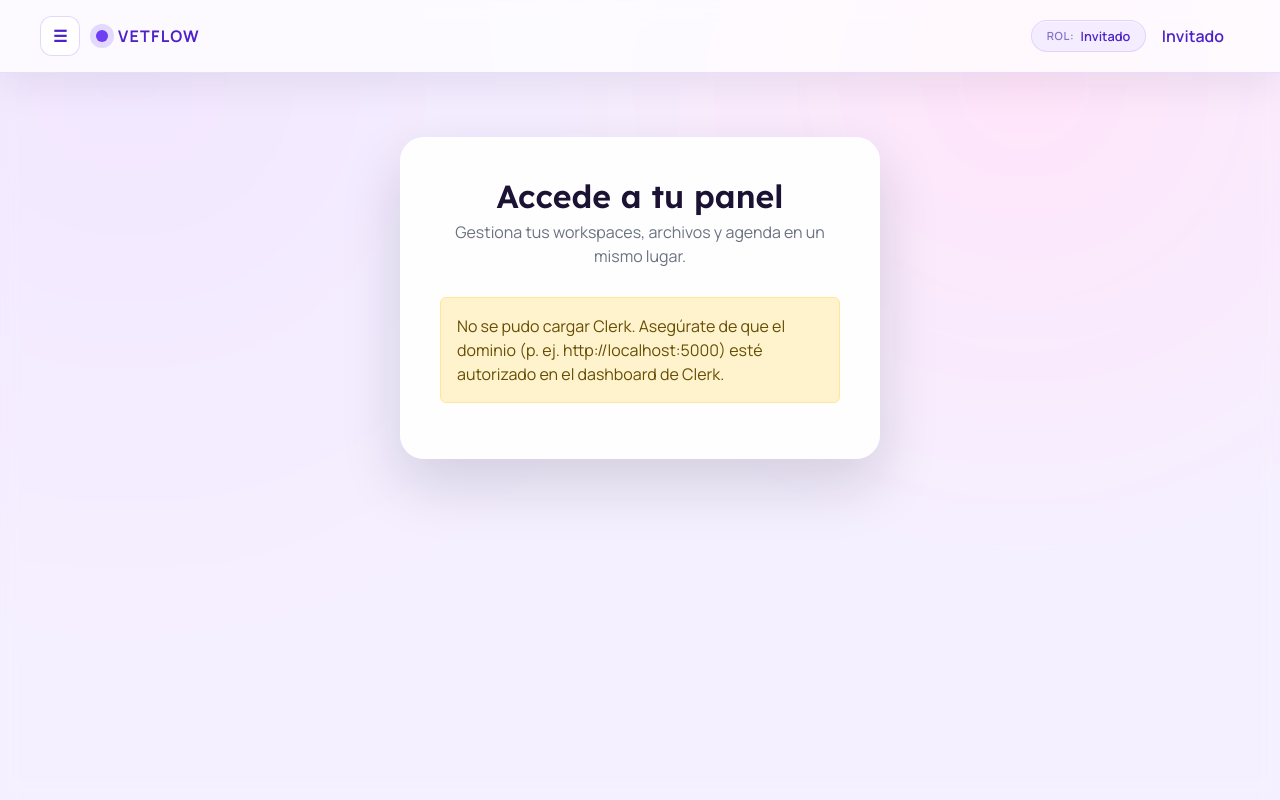
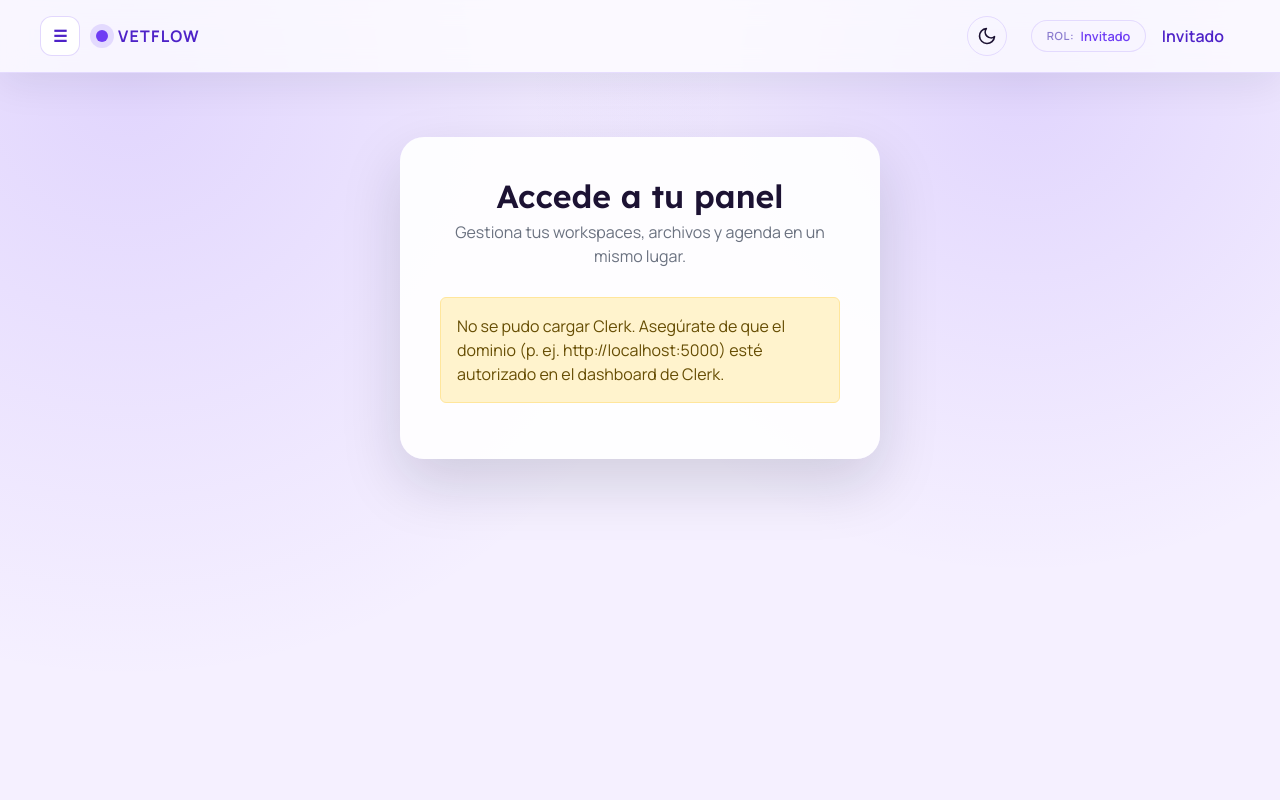
Before and after one commit to ErickF2811/demo-ragknowladgebase, a Flask app: page / in a window 1280 px wide. Run offline with Flask 3, Linux system fonts and the light colour scheme; some libraries are stand-ins or nearby versions.

Commit message:
feat: Implement new application UI structure with file management, calendar tab, core templates, and theme JavaScript, and update README.

```diff
--- /dev/null
+++ b/static/js/theme.js
@@ -0,0 +1,68 @@
+/**
+ * Theme toggle functionality
+ * Handles switching between light and dark modes and persisting preference
+ */
+
+const ThemeManager = {
+    getPreferredTheme() {
+        const storedTheme = localStorage.getItem('theme');
+        if (storedTheme) {
+            return storedTheme;
+        }
+        return window.matchMedia('(prefers-color-scheme: dark)').matches ? 'dark' : 'light';
+    },
+
+    setTheme(theme) {
+        document.documentElement.setAttribute('data-theme', theme);
+        // Also set bootstrap theme if pertinent, though we are using custom styles heavily
+        document.documentElement.setAttribute('data-bs-theme', theme);
+        localStorage.setItem('theme', theme);
+
+        // Dispatch event for other components (like charts) to update
+        window.dispatchEvent(new CustomEvent('themeChanged', { detail: { theme } }));
+
+        this.updateToggleButton(theme);
+    },
+
+    toggle() {
+        const current = this.getPreferredTheme();
+        const next = current === 'dark' ? 'light' : 'dark';
+        this.setTheme(next);
+    },
+
+    updateToggleButton(theme) {
+        const btn = document.getElementById('theme-toggle-btn');
+        if (!btn) return;
+
+        // Update icon based on theme
+        // Sun for light, Moon for dark
+        const icon = theme === 'dark'
+            ? '<svg xmlns="http://www.w3.org/2000/svg" width="20" height="20" viewBox="0 0 24 24" fill="none" stroke="currentColor" stroke-width="2" stroke-linecap="round" stroke-linejoin="round"><circle cx="12" cy="12" r="5"/><line x1="12" y1="1" x2="12" y2="3"/><line x1="12" y1="21" x2="12" y2="23"/><line x1="4.22" y1="4.22" x2="5.64" y2="5.64"/><line x1="18.36" y1="18.36" x2="19.78" y2="19.78"/><line x1="1" y1="12" x2="3" y2="12"/><line x1="21" y1="12" x2="23" y2="12"/><line x1="4.22" y1="19.78" x2="5.64" y2="18.36"/><line x1="18.36" y1="5.64" x2="19.78" y2="4.22"/></svg>'
+            : '<svg xmlns="http://www.w3.org/2000/svg" width="20" height="20" viewBox="0 0 24 24" fill="none" stroke="currentColor" stroke-width="2" stroke-linecap="round" stroke-linejoin="round"><path d="M21 12.79A9 9 0 1 1 11.21 3 7 7 0 0 0 21 12.79z"/></svg>';
+
+        btn.innerHTML = icon;
+        btn.setAttribute('aria-label', `Switch to ${theme === 'dark' ? 'light' : 'dark'} mode`);
+    },
+
+    init() {
+        const theme = this.getPreferredTheme();
+        this.setTheme(theme);
+
+        // Listen for system changes
+        window.matchMedia('(prefers-color-scheme: dark)').addEventListener('change', () => {
+            if (!localStorage.getItem('theme')) {
+                this.setTheme(this.getPreferredTheme());
+            }
+        });
+    }
+};
+
+document.addEventListener('DOMContentLoaded', () => {
+    ThemeManager.init();
+
+    // Attach listener to toggle button if it exists
+    const btn = document.getElementById('theme-toggle-btn');
+    if (btn) {
+        btn.addEventListener('click', () => ThemeManager.toggle());
+    }
+});
--- a/templates/base.html
+++ b/templates/base.html
@@ -13,31 +13,69 @@
   <link rel="stylesheet" href="https://cdn.jsdelivr.net/npm/bootstrap@5.3.2/dist/css/bootstrap.min.css" />
   <style>
     :root {
+      /* Brand Palette */
       --vet-primary: #6f3df4;
+      --vet-primary-hover: #5b2bd1;
       --vet-primary-strong: #4e22c8;
       --vet-accent: #f472b6;
-      --vet-ink: #1c1233;
-      --vet-surface: #f8f5ff;
+
+      /* Semantic - Light Mode Defaults */
+      --vet-bg-app: #f5f0ff;
+      --vet-bg-surface: #ffffff;
+      --vet-bg-surface-translucent: rgba(255, 255, 255, 0.75);
+      --vet-bg-subtle: #f8f5ff;
+      --vet-bg-input: #ffffff;
+
+      --vet-text-main: #1c1233;
+      --vet-text-secondary: #4b5563;
+      --vet-text-muted: #8b7ccf;
+
       --vet-border: #e3d7ff;
+      --vet-border-light: rgba(111, 61, 244, 0.15);
+
+      --vet-shadow-sm: 0 10px 40px rgba(15, 23, 42, 0.08);
+      --vet-shadow-md: 0 15px 40px rgba(15, 23, 42, 0.08);
+    }
+
+    [data-theme="dark"] {
+      --vet-primary: #8b5cf6;
+      --vet-primary-hover: #a78bfa;
+      --vet-primary-strong: #c4b5fd;
+
+      --vet-bg-app: #0b0f19;
+      --vet-bg-surface: #151b2b;
+      --vet-bg-surface-translucent: rgba(21, 27, 43, 0.85);
+      --vet-bg-subtle: #1e2538;
+      --vet-bg-input: #0f1623;
+
+      --vet-text-main: #f3f4f6;
+      --vet-text-secondary: #d1d5db;
+      --vet-text-muted: #9ca3af;
+
+      --vet-border: #2d3748;
+      --vet-border-light: rgba(255, 255, 255, 0.12);
+
+      --vet-shadow-sm: 0 10px 40px rgba(0, 0, 0, 0.3);
+      --vet-shadow-md: 0 15px 40px rgba(0, 0, 0, 0.4);
     }
 
     body {
       font-family: 'Manrope', 'Segoe UI', system-ui, -apple-system, sans-serif;
-      background:
-        radial-gradient(1200px at 10% 10%, #f2e7ff, transparent 50%),
-        radial-gradient(900px at 80% 10%, #ffe4fa, transparent 55%),
-        #f5f0ff;
-      color: var(--vet-ink);
+      background-color: var(--vet-bg-app);
+      background-image:
+        radial-gradient(1200px at 10% 10%, var(--vet-border-light), transparent 50%),
+        radial-gradient(900px at 80% 10%, var(--vet-border-light), transparent 55%);
+      color: var(--vet-text-main);
       min-height: 100vh;
       margin: 0;
+      transition: background-color 0.3s ease, color 0.3s ease;
     }
 
     .app-shell {
       min-height: 100vh;
       display: flex;
       flex-direction: column;
-      backdrop-filter: blur(8px);
-      overflow-x: hidden;
+      /* backdrop-filter and overflow-x moved/removed to fix sticky/fixed positioning */
     }
 
     .panel-container {
@@ -56,10 +94,33 @@
       justify-content: space-between;
       align-items: center;
       padding: 1rem 2.5rem;
-      background: rgba(255, 255, 255, 0.75);
-      border-bottom: 1px solid rgba(124, 58, 237, 0.15);
-      box-shadow: 0 10px 40px rgba(15, 23, 42, 0.08);
+      background: var(--vet-bg-surface-translucent);
+      border-bottom: 1px solid var(--vet-border-light);
+      box-shadow: var(--vet-shadow-sm);
       backdrop-filter: blur(12px);
+    }
+
+    /* Global Dark Mode Overrides for Bootstrap Components */
+    .dropdown-menu {
+      background-color: var(--vet-bg-surface);
+      border-color: var(--vet-border-light);
+      box-shadow: var(--vet-shadow-md);
+    }
+
+    .dropdown-item {
+      color: var(--vet-text-main);
+    }
+
+    .dropdown-item:hover,
+    .dropdown-item:focus {
+      background-color: var(--vet-bg-subtle);
+      color: var(--vet-primary);
+    }
+
+    .card {
+      background-color: var(--vet-bg-surface);
+      border-color: var(--vet-border-light);
+      color: var(--vet-text-main);
     }
 
     .vetflow-brand {
@@ -86,30 +147,49 @@
       gap: 1rem;
     }
 
+    .theme-toggle-btn {
+      background: transparent;
+      border: 1px solid var(--vet-border-light);
+      color: var(--vet-text-main);
+      width: 40px;
+      height: 40px;
+      border-radius: 50%;
+      display: flex;
+      align-items: center;
+      justify-content: center;
+      cursor: pointer;
+      transition: all 0.2s ease;
+    }
+
+    .theme-toggle-btn:hover {
+      background: var(--vet-bg-subtle);
+      color: var(--vet-primary);
+    }
+
     #clerk-user-name {
       font-weight: 600;
       color: var(--vet-primary-strong);
     }
 
     .user-role-card {
-      background: #f4edff;
+      background: var(--vet-bg-subtle);
       border-radius: 999px;
       padding: 0.35rem 0.9rem;
       display: flex;
       align-items: center;
       gap: 0.4rem;
-      border: 1px solid rgba(111, 61, 244, 0.15);
+      border: 1px solid var(--vet-border-light);
       font-size: 0.8rem;
       font-weight: 600;
-      color: var(--vet-primary-strong);
-      box-shadow: inset 0 1px 0 rgba(255, 255, 255, 0.6);
+      color: var(--vet-primary);
+      box-shadow: inset 0 1px 0 rgba(255, 255, 255, 0.1);
     }
 
     .user-role-card small {
       text-transform: uppercase;
       letter-spacing: 0.05em;
       font-size: 0.7rem;
-      color: #8573c7;
+      color: var(--vet-text-muted);
     }
 
     .refresh-pill {
@@ -948,6 +1055,9 @@
         </div>
       </div>
       <div class="vetflow-session">
+        <button class="theme-toggle-btn me-2" id="theme-toggle-btn" title="Alternar modo oscuro">
+          <!-- Icon will be injected by JS -->
+        </button>
         <div class="user-role-card">
           <small>Rol:</small>
           <span id="clerk-role-pill">{{ current_user_role or 'Invitado' }}</span>
```
Also changed, not shown: other parts of templates/base.html (+78 -49 lines), templates/clientes.html (+13 -7 lines), templates/index.html (+29 -18 lines), templates/partials/calendar_tab.html (+6 -4 lines), templates/partials/files_tab.html (+4 -4 lines), README.md.
